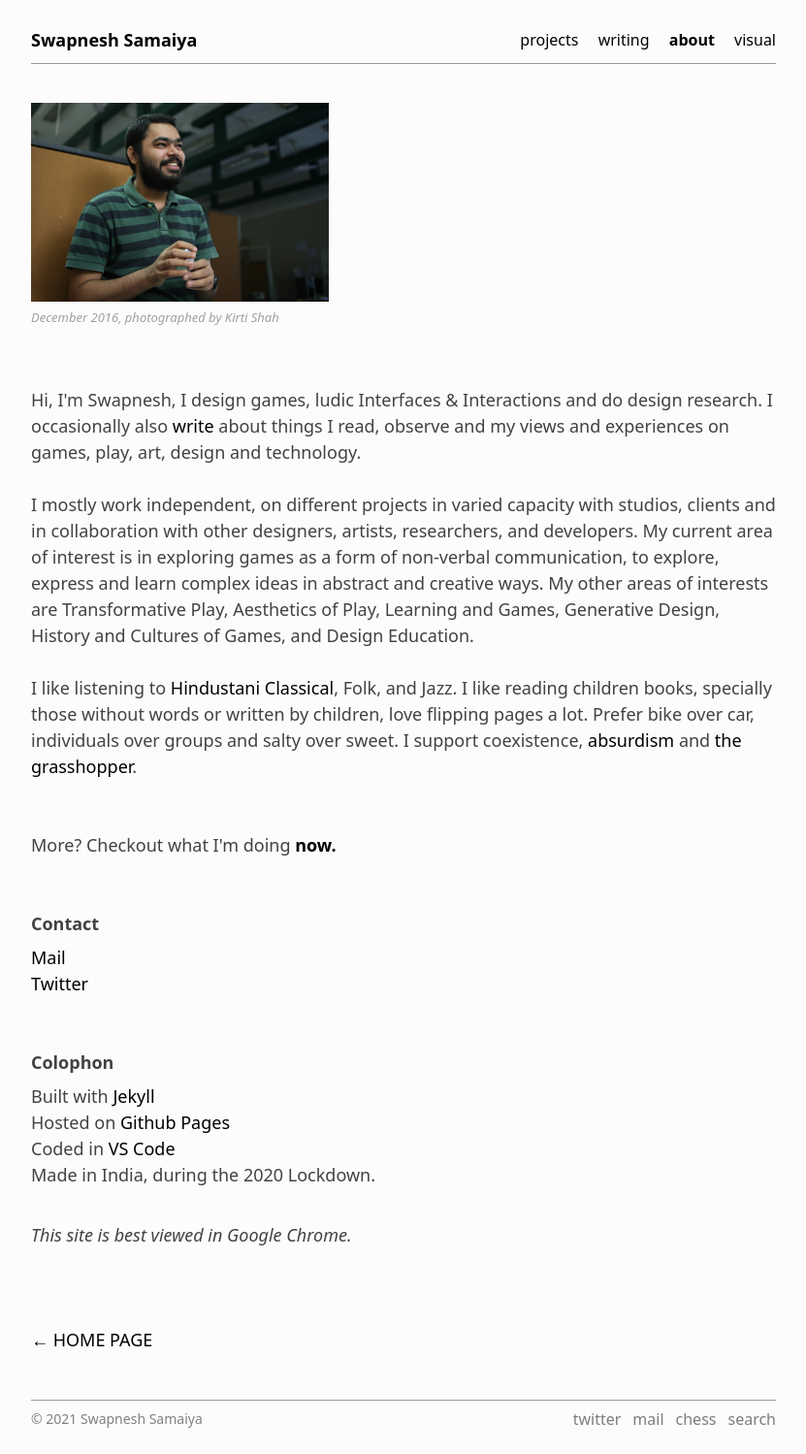
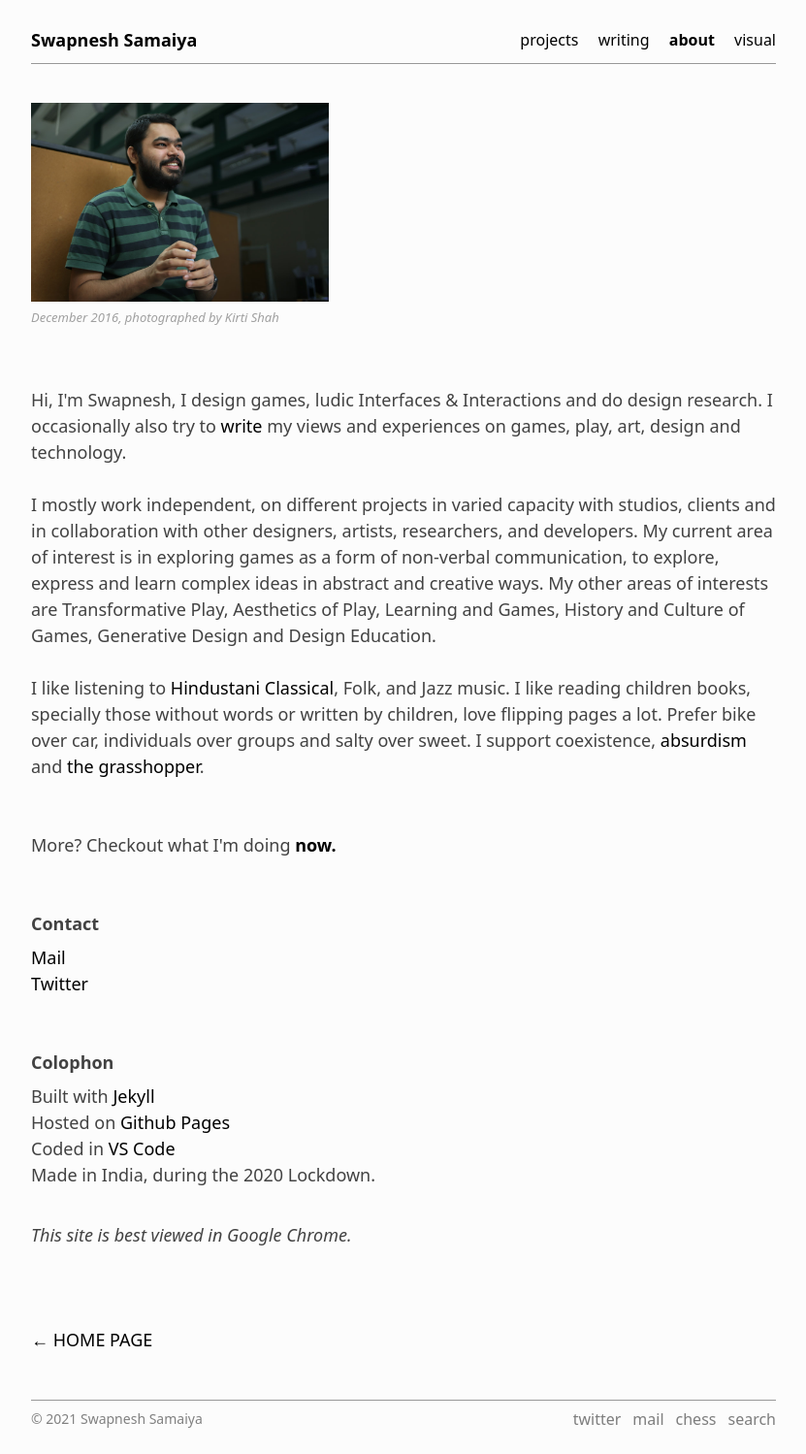
Before and after one commit to bunbutterjam/bunbutterjam.github.io, a Jekyll site: the page built from _pages/about.html, in a window 1280 px wide. Shown: the whole page at 97% size, without its empty margins (224-1055 px from the left). Built offline with Jekyll 4.4.1, drawn with Linux system fonts in a browser that asks for light colours.

Commit message:
about update + goc title

```diff
--- a/_pages/about.html
+++ b/_pages/about.html
@@ -9,8 +9,8 @@ image: /assets/images/about_1.jpg
     <i style=" font-size: small ; color: rgb(160, 160, 160); float: inline-start;">December 2016, photographed by Kirti
         Shah</i><br><br><br>
 
-    Hi, I'm Swapnesh, I design games, ludic Interfaces & Interactions and do design research. I occasionally also <a
-        href=""></a> <a href="writing.html" target="_blank">write</a> about things I read, observe and my views and
+    Hi, I'm Swapnesh, I design games, ludic Interfaces & Interactions and do design research. I occasionally also try to <a
+        href=""></a> <a href="writing.html" target="_blank">write</a> my views and
     experiences on
     games, play, art, design and technology.<br><br>
 
@@ -19,11 +19,11 @@ image: /assets/images/about_1.jpg
     researchers, and developers. My current area of interest is in exploring games as a form of non-verbal
     communication, to
     explore, express and learn complex ideas in abstract and creative ways. My other areas of interests are
-    Transformative Play, Aesthetics of Play, Learning and Games, Generative Design, History and Cultures of Games, and
+    Transformative Play, Aesthetics of Play, Learning and Games, History and Culture of Games, Generative Design and
     Design Education. <br><br>
 
     I like listening to <a href="https://en.wikipedia.org/wiki/Hindustani_classical_music" target="_blank" >Hindustani Classical</a>,
-    Folk, and Jazz. I like reading children books, specially those without words or written by children, love flipping
+    Folk, and Jazz music. I like reading children books, specially those without words or written by children, love flipping
     pages a lot. Prefer bike
     over car, individuals over groups and salty over sweet.
     I support coexistence, <a href="https://en.wikipedia.org/wiki/Absurdism" target="_blank">absurdism</a> and <a
--- a/_projects/Game-Of-Choice-Not-Chance.html
+++ b/_projects/Game-Of-Choice-Not-Chance.html
@@ -2,7 +2,7 @@
 layout: project
 title: Game of Choice, Not Chance
 image: /assets/projects/thumbnail/webp/goc_thumbnail.webp.webp
-description: Video game on SRHR for adolescent girls.
+description: Narrative based mobile game on sexual and reproductive health and rights for adolescent girls.
 category: serious game, mobile game
 tags: [seriousgame, videogame, gamedesign]
 order: 2
--- a/_projects/boond.html
+++ b/_projects/boond.html
@@ -2,7 +2,7 @@
 layout: project
 title: Boond
 image: /assets/projects/thumbnail/webp/boond_thumbnail.webp.webp
-description: Using nature as mechanic in game design.
+description: Using nature as a mechanic in game design.
 order: 6
 category: opengames
 tags: [gamedesign, opengames, nature&design]
```
